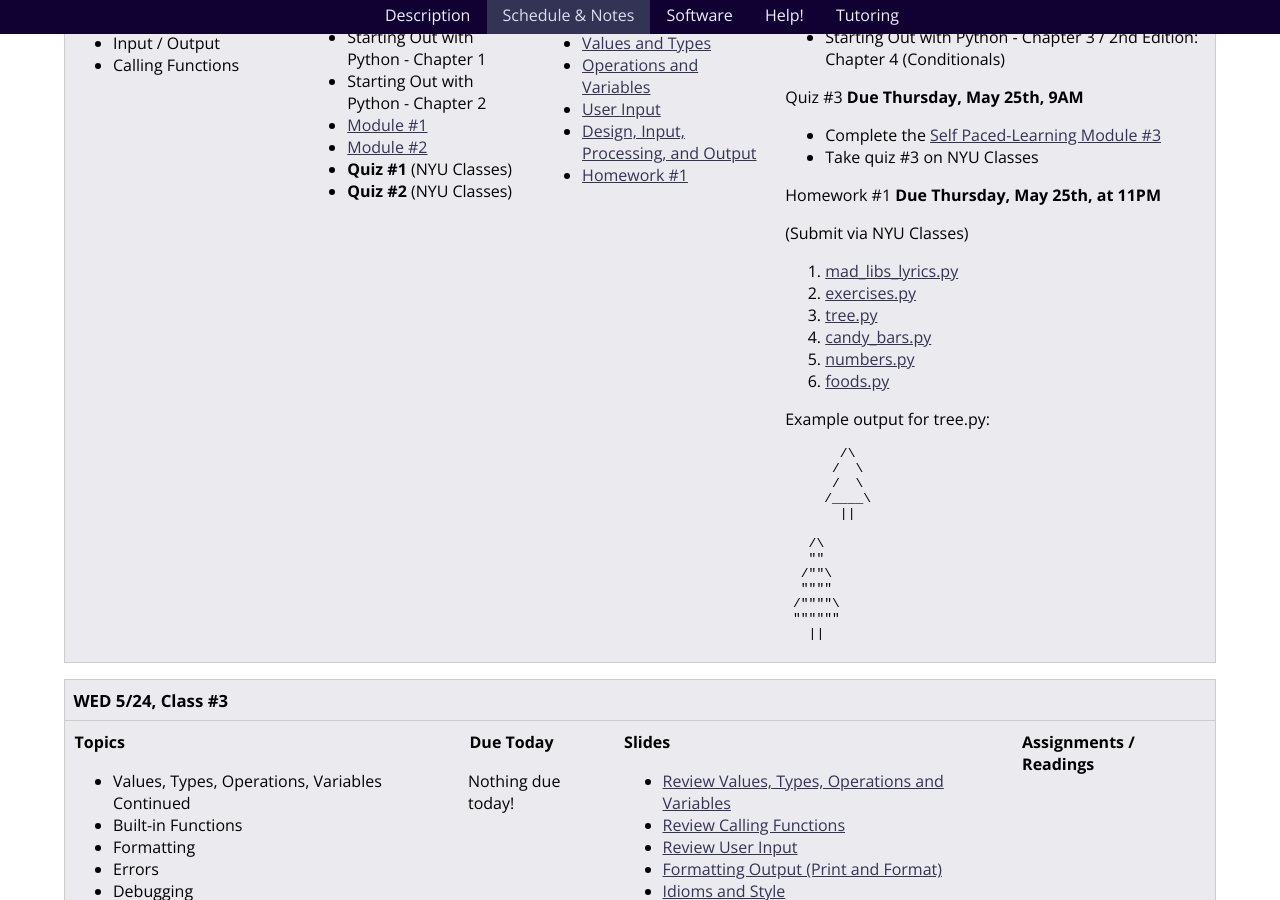
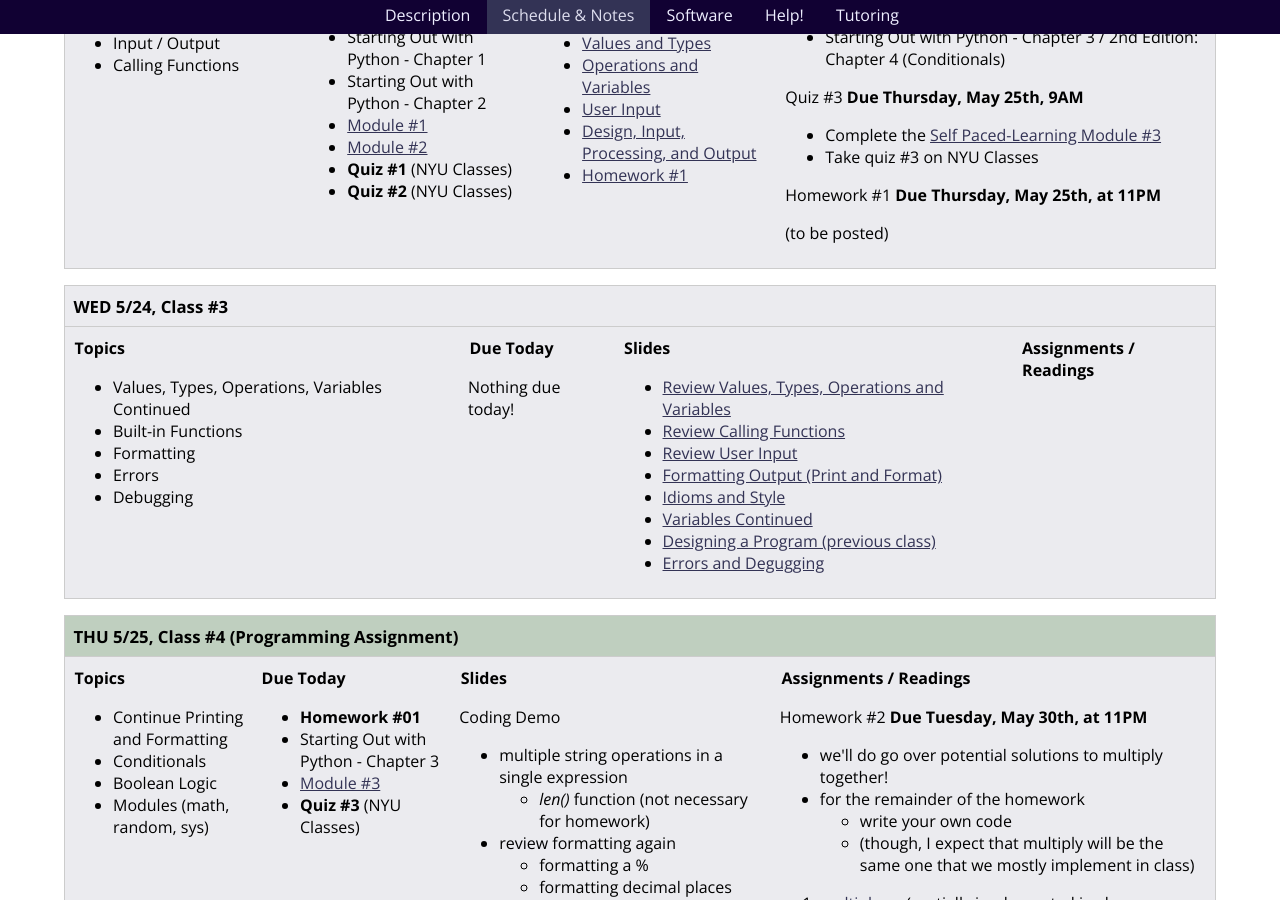
Before and after one commit to foureyes/csci-ua.0002-summer2017-001, a Jekyll site: the page built from schedule.markdown, in a window 1280 px wide and 900 px high, scrolled down 699 px. Built offline with Jekyll 4.4.1, drawn with Linux system fonts in a browser that asks for light colours.

Commit message:
class 3 and 4

```diff
--- a/_includes/classes/class-02.markdown
+++ b/_includes/classes/class-02.markdown
@@ -42,6 +42,10 @@ Quiz #3 __Due Thursday, May 25th, 9AM__
 
 Homework #1 __Due Thursday, May 25th, at 11PM__
 
+(to be posted)
+
+{% comment %}
+
 (Submit via NYU Classes)
 
 1. [mad_libs_lyrics.py](homework/hw01/mad_libs_lyrics.py)
@@ -70,4 +74,6 @@ Example output for tree.py:
 </pre>
 <!--_-->
 
+{% endcomment %}
+
 </article>
```
Also changed, not shown: 5 other files.
